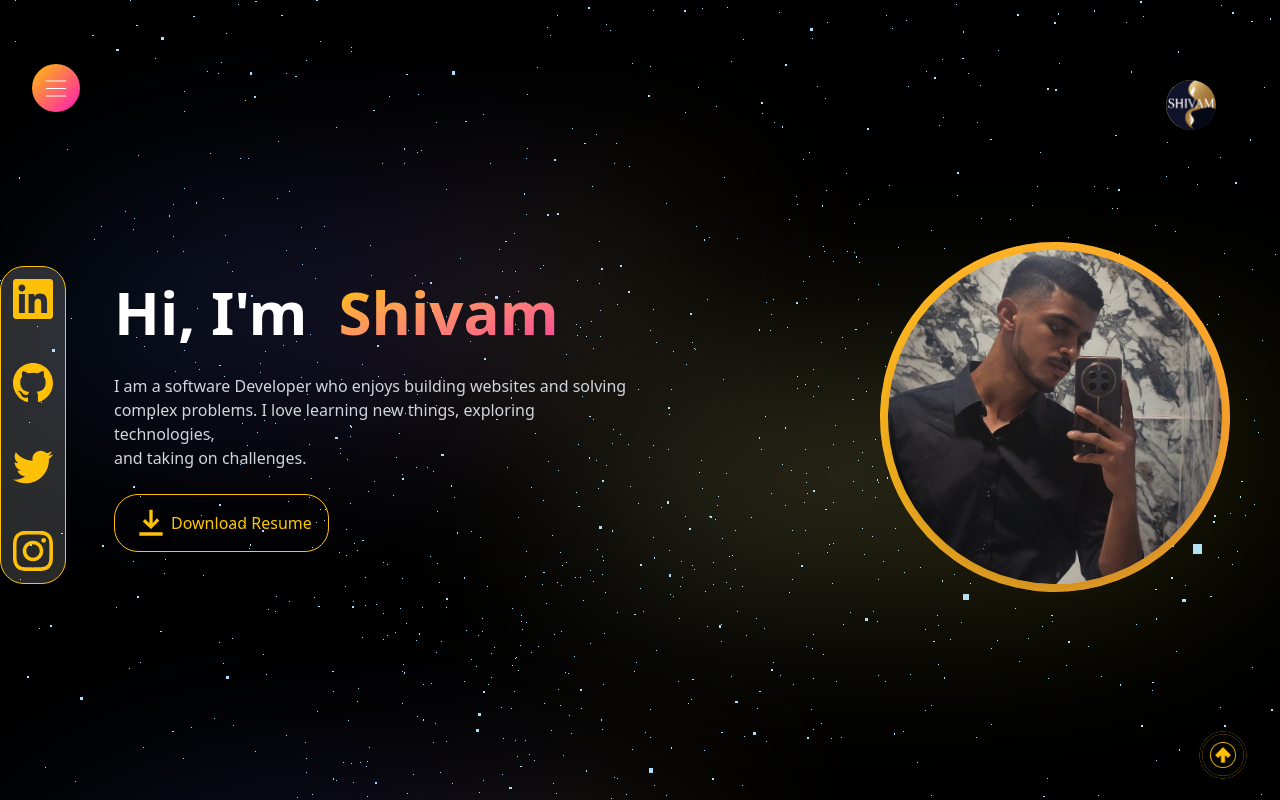
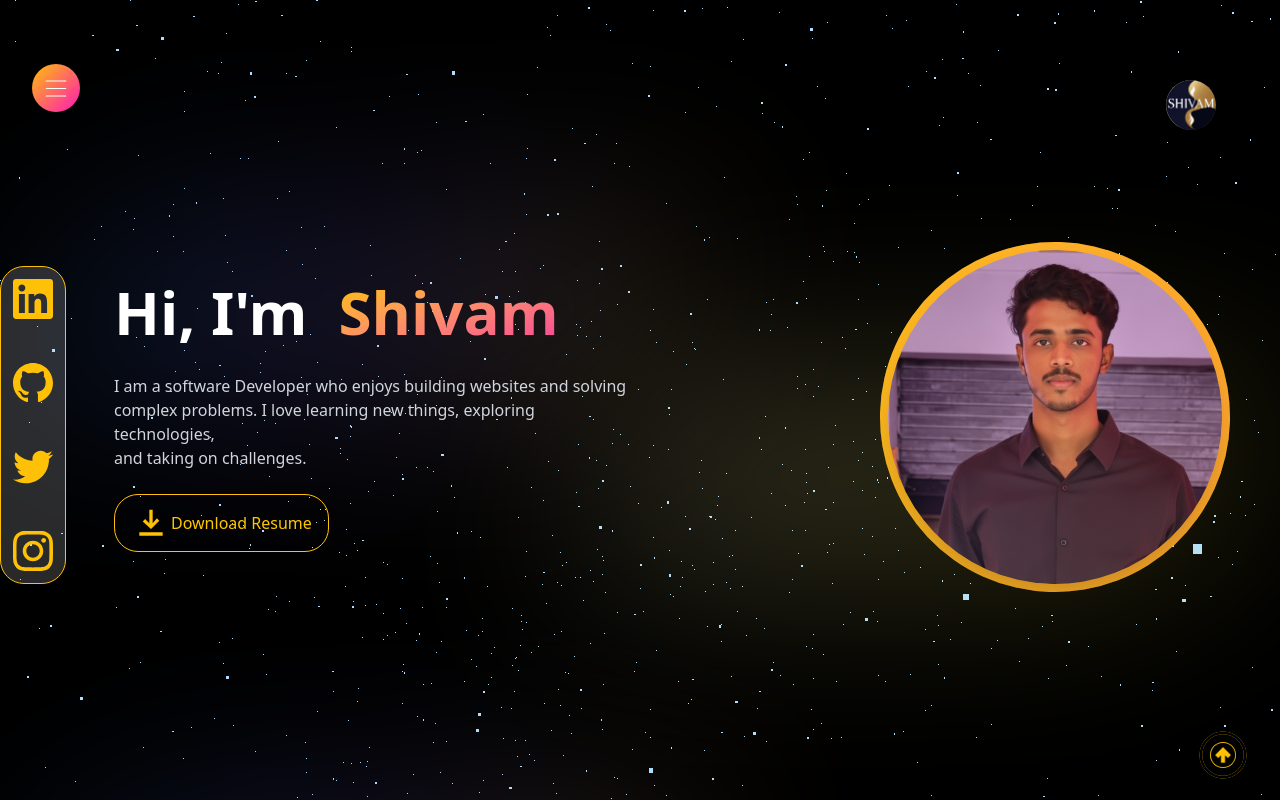
Before and after one commit to Shivam0884/Portfolio_frontend, a React (Vite) app: page / in a window 1280 px wide. Shown: the top 800 px of the page. Built offline with nearby package versions, Linux system fonts and the light colour scheme.

Commit message:
Updated Hero image to fit circular div and fixed animation

```diff
--- a/src/components/HeroSecction.jsx
+++ b/src/components/HeroSecction.jsx
@@ -71,11 +71,11 @@ function HeroSection() {
                 repeatType: "reverse",
               }}
             >
-              <div className="absolute inset-0 rounded-full bg-gradient-to-r from-[#ffc107] to-[#ff6667] blur-3xl opacity-60 h-full w-full " />
+              <div className="absolute inset-0 rounded-full bg-gradient-to-r from-[#ffc107] to-[#ff6667] blur-3xl opacity-60" />
               <img
-                src="\WhatsApp Image 2025-07-05 at 17.14.22_40c5f2ca.png"
+                src="\Gemini_Generated_Image_o3nx99o3nx99o3nx (1).png"
                 alt="Hero Pic"
-                className="realtive z-10 rounded-full max-h-full shadow-2xl transform transition-transform duration-300 ease-in-out hover:scale-110"
+                className="relative z-10 w-full h-full object-cover rounded-full shadow-2xl transform transition-transform duration-300 ease-in-out hover:scale-110"
               />
             </motion.div>
           </figure>
```
Also changed, not shown: public/Gemini_Generated_Image_o3nx99o3nx99o3nx (1).png (added).
